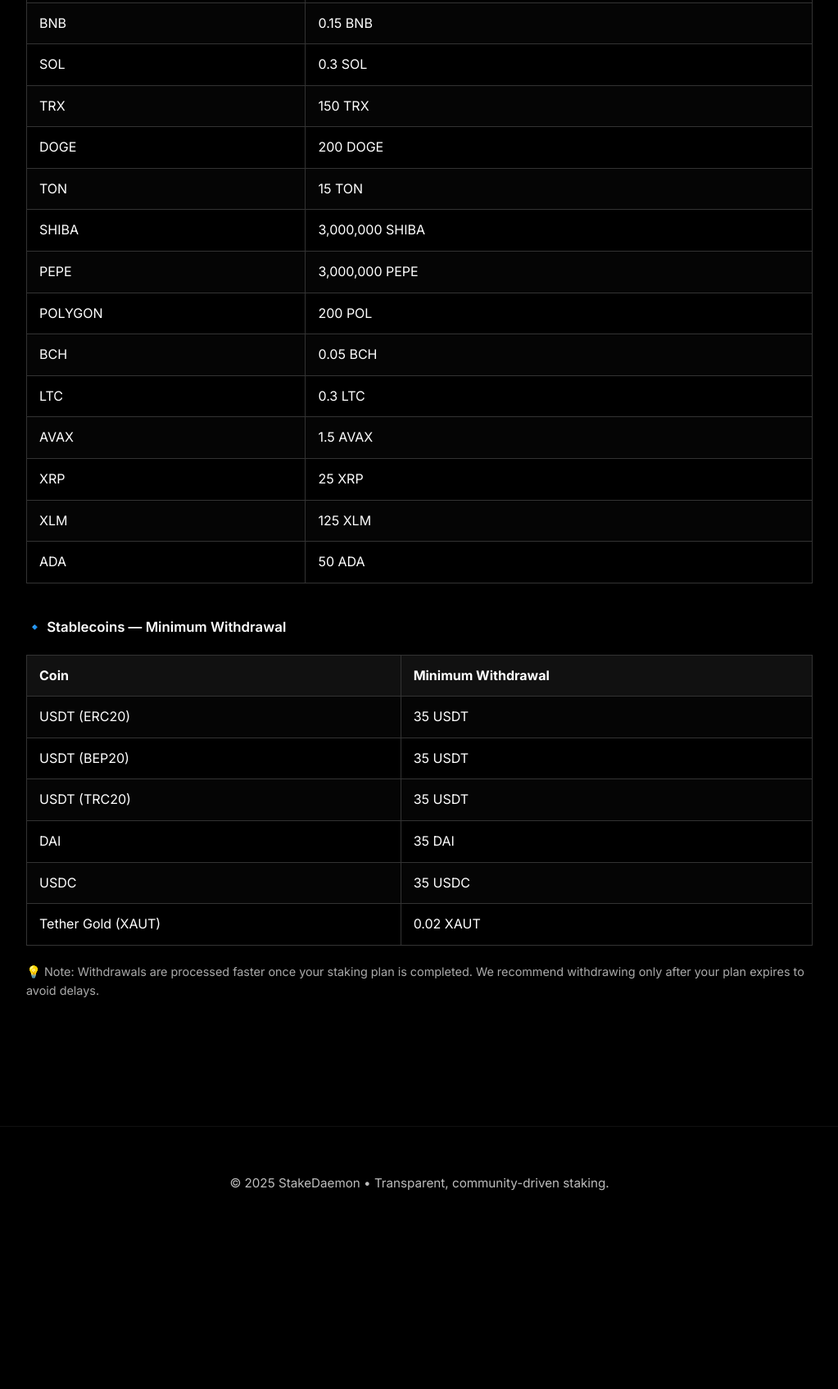
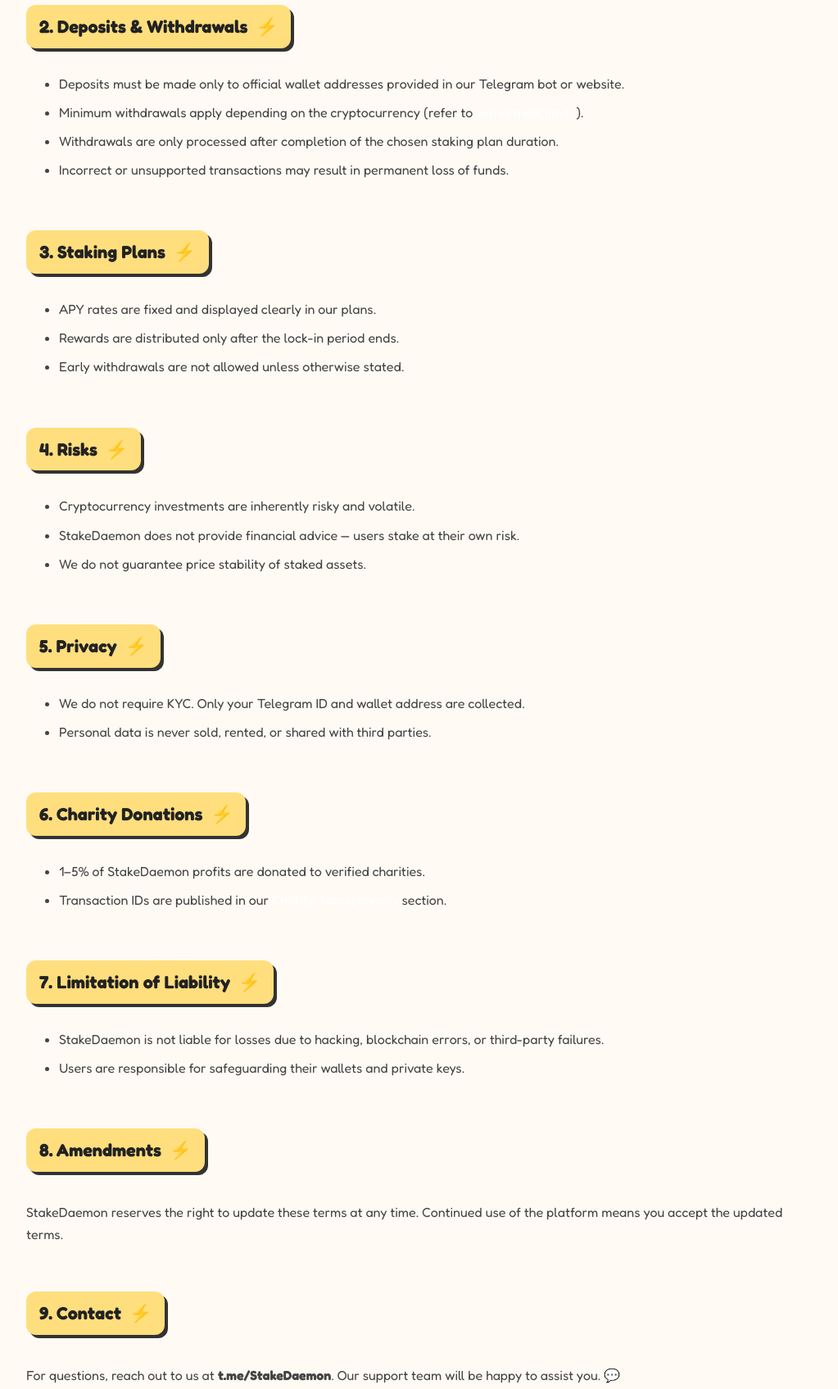
Before and after one commit to StakeDaemon/StakeDaemon.github.io, a website: page about.html in a window 1280 px wide. Shown: the part 520-2215 px from the top of the page at 82% size, without its empty margins (128-1151 px from the left). Before the commit the page ends 2034 px from the top, so only its background shows below. Drawn offline with Linux system fonts and the light colour scheme.

Commit message:
Update about.html

```diff
--- a/about.html
+++ b/about.html
@@ -3,41 +3,65 @@
 <head>
   <meta charset="utf-8" />
   <meta name="viewport" content="width=device-width,initial-scale=1" />
-  <title>StakeDaemon — About</title>
-  <link href="https://fonts.googleapis.com/css2?family=Inter:wght@300;400;600;700&display=swap" rel="stylesheet">
+  <title>StakeDaemon — Terms & Conditions</title>
+  <link href="https://fonts.googleapis.com/css2?family=Fredoka:wght@400;600;700&display=swap" rel="stylesheet">
   <link rel="stylesheet" href="style.css">
   <link rel="apple-touch-icon" href="favicon.png" />
   <style>
-    .about-wrap {
+    body {
+      background: #fffaf4;
+      font-family: "Fredoka", sans-serif;
+      color: #333;
+    }
+
+    .terms-wrap {
       max-width: 1000px;
-      margin: 50px auto;
+      margin: 60px auto;
       padding: 20px;
-      line-height: 1.6;
+      line-height: 1.7;
     }
-    h2, h3 {
-      color: #fff;
+
+    h2 {
+      color: #222;
+      font-weight: 700;
+      position: relative;
+      display: inline-block;
+      padding: 8px 16px;
+      background: #ffde7d;
+      border-radius: 12px;
+      margin-top: 40px;
+      margin-bottom: 20px;
+      box-shadow: 4px 4px 0px #333;
     }
-    .coin-table {
-      width: 100%;
-      border-collapse: collapse;
-      margin-top: 20px;
+
+    h2::after {
+      content: "⚡";
+      margin-left: 10px;
     }
-    .coin-table th, .coin-table td {
-      border: 1px solid #333;
-      padding: 12px 15px;
-      text-align: left;
+
+    .terms-wrap p,
+    .terms-wrap li {
+      font-size: 1rem;
+      color: #444;
     }
-    .coin-table th {
-      background: #111;
-      color: #fff;
+
+    .terms-wrap ul {
+      margin: 10px 0 20px 20px;
+      padding-left: 20px;
     }
-    .coin-table tr:nth-child(even) {
-      background: rgba(255,255,255,0.02);
+
+    .terms-wrap li {
+      margin-bottom: 8px;
     }
-    .note {
-      margin-top: 20px;
-      font-size: 0.9rem;
-      color: #aaa;
+
+    footer {
+      margin-top: 50px;
+      padding: 20px;
+      text-align: center;
+      background: #ffde7d;
+      font-weight: 600;
+      border-top: 4px solid #333;
+      box-shadow: 0 -4px 0 #333;
     }
   </style>
 </head>
@@ -52,64 +76,82 @@
         <a href="calculator.html">Calculator</a>
         <a href="charity.html">Charity</a>
         <a href="about.html">About</a>
-        <a href="terms.html">Terms</a>
+        <a href="terms.html" class="active">Terms</a>
         <a href="privacy.html">Privacy</a>
         <a href="joinnow.html" class="btn">Join Now</a>
       </nav>
     </div>
   </header>
 
-  <main class="container">
-    <section class="about-wrap">
-      <h2>About StakeDaemon</h2>
-      <p>
-        StakeDaemon is a decentralized-inspired staking initiative built for transparency and accessibility.
-        We offer multiple staking options for both <strong>Normal Coins</strong> and <strong>Stablecoins</strong>,
-        each with unique APY rates. To ensure fairness and efficiency, minimum withdrawal thresholds are applied to every asset.
-      </p>
+  <!-- Terms Content -->
+  <main class="terms-wrap">
+    <h1 style="font-size:2rem; margin-bottom:20px;">📜 Terms & Conditions</h1>
+    <p>
+      By accessing and using StakeDaemon, you agree to the following terms. Please read carefully before participating in any staking plan.
+    </p>
 
-      <h3>🔹 Normal Coins — Minimum Withdrawal</h3>
-      <table class="coin-table">
-        <tr><th>Coin</th><th>Minimum Withdrawal</th></tr>
-        <tr><td>BTC</td><td>0.0015 BTC</td></tr>
-        <tr><td>ETH</td><td>0.015 ETH</td></tr>
-        <tr><td>BNB</td><td>0.15 BNB</td></tr>
-        <tr><td>SOL</td><td>0.3 SOL</td></tr>
-        <tr><td>TRX</td><td>150 TRX</td></tr>
-        <tr><td>DOGE</td><td>200 DOGE</td></tr>
-        <tr><td>TON</td><td>15 TON</td></tr>
-        <tr><td>SHIBA</td><td>3,000,000 SHIBA</td></tr>
-        <tr><td>PEPE</td><td>3,000,000 PEPE</td></tr>
-        <tr><td>POLYGON</td><td>200 POL</td></tr>
-        <tr><td>BCH</td><td>0.05 BCH</td></tr>
-        <tr><td>LTC</td><td>0.3 LTC</td></tr>
-        <tr><td>AVAX</td><td>1.5 AVAX</td></tr>
-        <tr><td>XRP</td><td>25 XRP</td></tr>
-        <tr><td>XLM</td><td>125 XLM</td></tr>
-        <tr><td>ADA</td><td>50 ADA</td></tr>
-      </table>
+    <h2>1. Eligibility</h2>
+    <ul>
+      <li>You must be at least 18 years old or have legal capacity to participate.</li>
+      <li>By joining, you confirm that staking in your jurisdiction is legal.</li>
+    </ul>
 
-      <h3 style="margin-top:40px;">🔹 Stablecoins — Minimum Withdrawal</h3>
-      <table class="coin-table">
-        <tr><th>Coin</th><th>Minimum Withdrawal</th></tr>
-        <tr><td>USDT (ERC20)</td><td>35 USDT</td></tr>
-        <tr><td>USDT (BEP20)</td><td>35 USDT</td></tr>
-        <tr><td>USDT (TRC20)</td><td>35 USDT</td></tr>
-        <tr><td>DAI</td><td>35 DAI</td></tr>
-        <tr><td>USDC</td><td>35 USDC</td></tr>
-        <tr><td>Tether Gold (XAUT)</td><td>0.02 XAUT</td></tr>
-      </table>
+      <h2>2. Deposits & Withdrawals</h2>
+    <ul>
+      <li>Deposits must be made only to official wallet addresses provided in our Telegram bot or website.</li>
+      <li>Minimum withdrawals apply depending on the cryptocurrency (refer to <a href="about.html">withdrawal limits</a>).</li>
+      <li>Withdrawals are only processed after completion of the chosen staking plan duration.</li>
+      <li>Incorrect or unsupported transactions may result in permanent loss of funds.</li>
+    </ul>
 
-      <p class="note">
-        💡 Note: Withdrawals are processed faster once your staking plan is completed.
-        We recommend withdrawing only after your plan expires to avoid delays.
-      </p>
-    </section>
+    <h2>3. Staking Plans</h2>
+    <ul>
+      <li>APY rates are fixed and displayed clearly in our plans.</li>
+      <li>Rewards are distributed only after the lock-in period ends.</li>
+      <li>Early withdrawals are not allowed unless otherwise stated.</li>
+    </ul>
+
+    <h2>4. Risks</h2>
+    <ul>
+      <li>Cryptocurrency investments are inherently risky and volatile.</li>
+      <li>StakeDaemon does not provide financial advice — users stake at their own risk.</li>
+      <li>We do not guarantee price stability of staked assets.</li>
+    </ul>
+
+    <h2>5. Privacy</h2>
+    <ul>
+      <li>We do not require KYC. Only your Telegram ID and wallet address are collected.</li>
+      <li>Personal data is never sold, rented, or shared with third parties.</li>
+    </ul>
+
+    <h2>6. Charity Donations</h2>
+    <ul>
+      <li>1–5% of StakeDaemon profits are donated to verified charities.</li>
+      <li>Transaction IDs are published in our <a href="charity.html">Charity Transparency</a> section.</li>
+    </ul>
+
+    <h2>7. Limitation of Liability</h2>
+    <ul>
+      <li>StakeDaemon is not liable for losses due to hacking, blockchain errors, or third-party failures.</li>
+      <li>Users are responsible for safeguarding their wallets and private keys.</li>
+    </ul>
+
+    <h2>8. Amendments</h2>
+    <p>
+      StakeDaemon reserves the right to update these terms at any time.
+      Continued use of the platform means you accept the updated terms.
+    </p>
+
+    <h2>9. Contact</h2>
+    <p>
+      For questions, reach out to us at <strong>t.me/StakeDaemon</strong>.
+      Our support team will be happy to assist you. 💬
+    </p>
   </main>
 
-  <footer style="margin-top:40px;">
-    <div class="container small-muted">© 2025 StakeDaemon • Transparent, community-driven staking.</div>
+  <footer>
+    © 2025 StakeDaemon • Fun, transparent, community-driven staking 🌍
   </footer>
 
 </body>
-</html>
+  </html>
```
